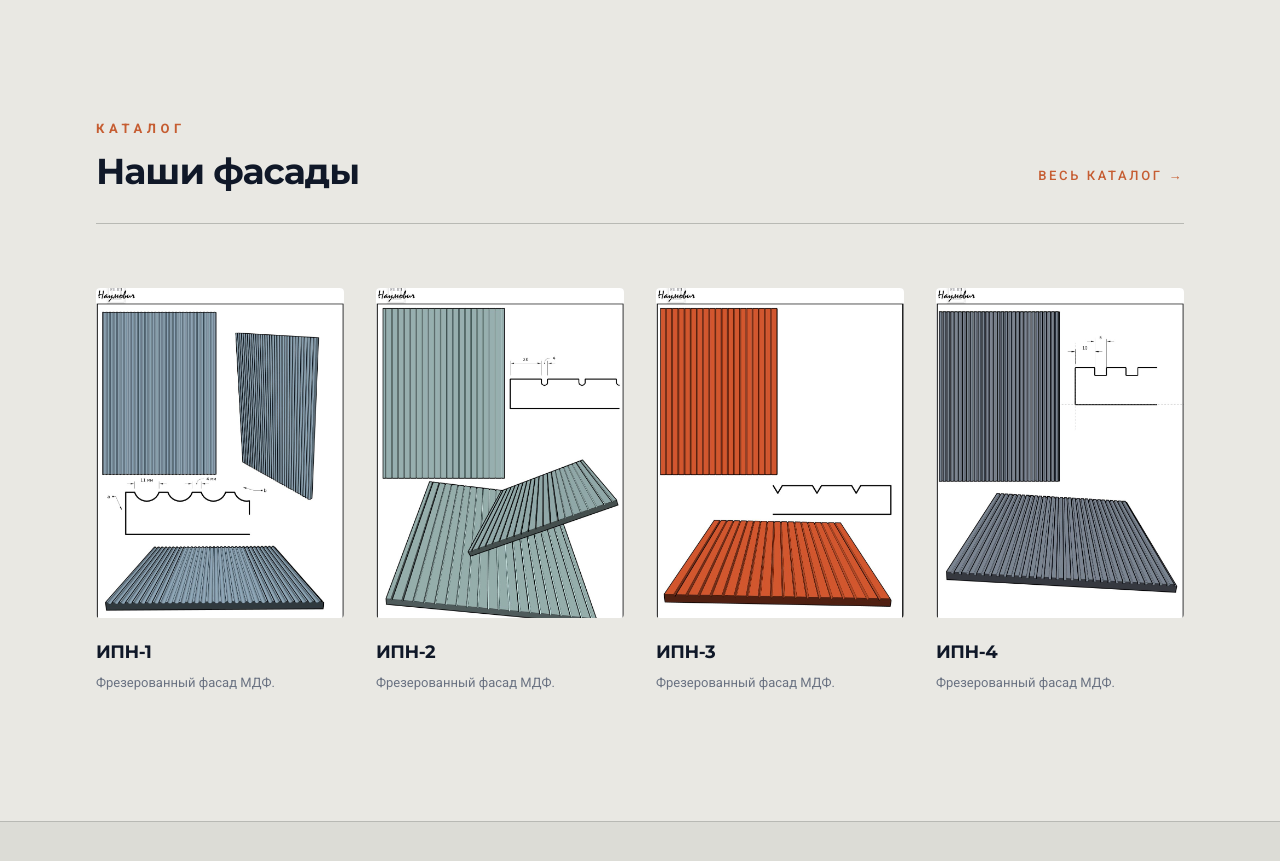
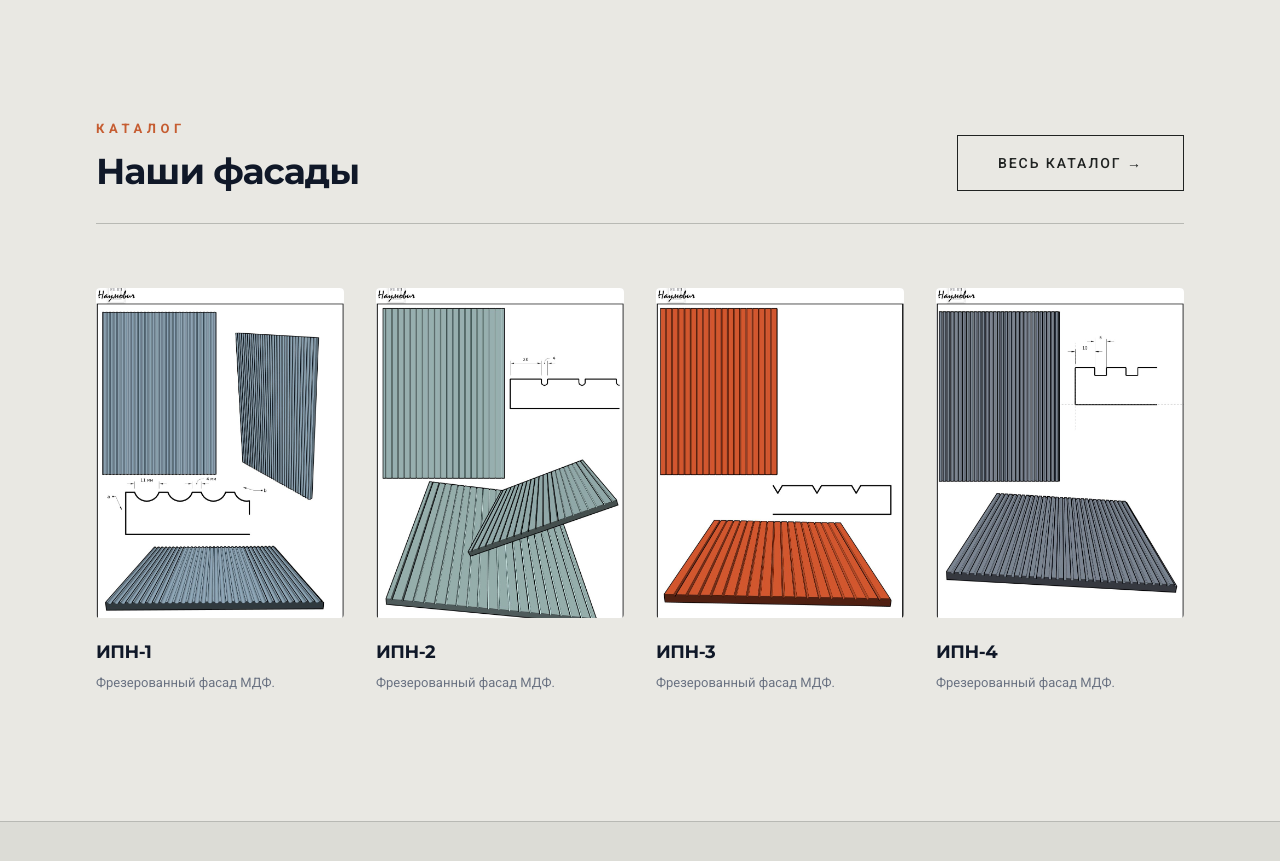
Before and after one commit to IljaBelousow/naumovich-site, a Next.js app: page / in a window 1280 px wide. Shown: the part 1360-2221 px from the top of the page. Built offline with nearby package versions, Linux system fonts and the light colour scheme.

Commit message:
Use shared site button style on main_v2

```diff
--- a/src/app/page.tsx
+++ b/src/app/page.tsx
@@ -96,7 +96,7 @@ export default function Home() {
             </div>
             <Link
               href="/catalog"
-              className="hidden sm:inline-block text-xs font-medium uppercase tracking-[0.2em] text-[#C65D32] hover:text-[#C65D32] transition-colors border-b border-transparent hover:border-[#C65D32] pb-1"
+              className="site-button hidden sm:inline-flex"
             >
               Весь каталог →
             </Link>
```
